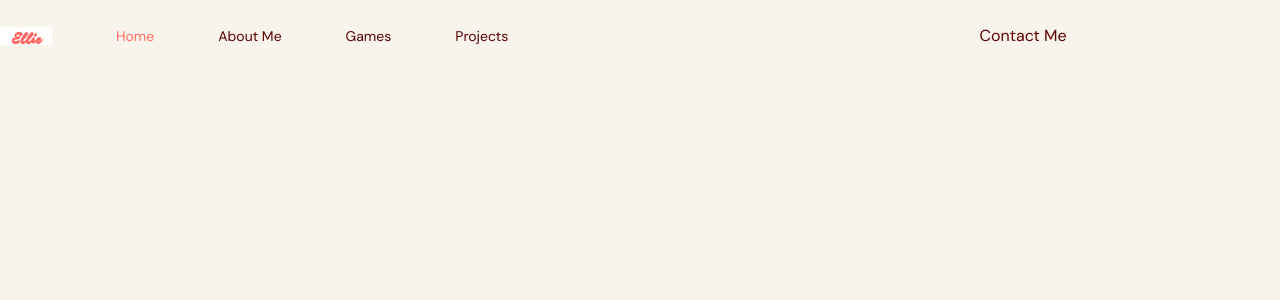
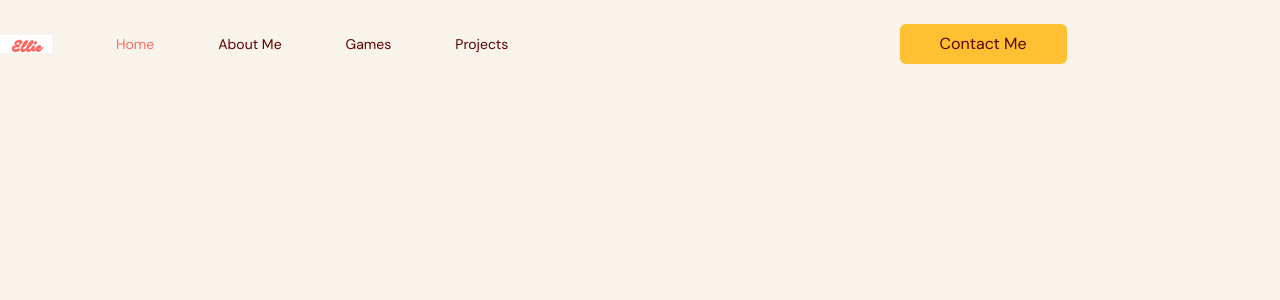
Before and after one commit to elliegance/ellie-website, a React (Vite) app in the folder personal-typescript/: page / in a window 1280 px wide. Shown: the top 300 px of the page. Built offline with nearby package versions, Linux system fonts and the light colour scheme.

Commit message:
chore: implement a reusable ActionButton

```diff
--- a/personal-typescript/src/scenes/navbar/index.tsx
+++ b/personal-typescript/src/scenes/navbar/index.tsx
@@ -4,7 +4,7 @@
 import Link from "./Link"
 import { SelectedPage } from "@/shared/types"
 import useMediaQuery from "@/hooks/useMediaQuery"
-import { isAbsolute } from "path"
+import ActionButton from "@/shared/ActionButton"
 
 type Props = {
   selectedPage: SelectedPage
@@ -53,9 +53,8 @@
                     />
                     </div>
                     <div className={`${flexBetween} gap-8`}>
-                    <Link
-                      page="Contact Me"
-                      selectedPage={selectedPage}
+                      <ActionButton
+                      children="Contact Me"
                       setSelectedPage={setSelectedPage}
                     />
                   </div>
--- /dev/null
+++ b/personal-typescript/src/shared/ActionButton.tsx
@@ -0,0 +1,22 @@
+import React from "react"
+import AnchorLink from "react-anchor-link-smooth-scroll"
+import { SelectedPage } from "@/shared/types"
+
+type Props = {
+    children:React.ReactNode,
+    setSelectedPage: (value: SelectedPage) => void
+}
+
+const ActionButton = ({children, setSelectedPage}: Props) => {
+  return (
+    <AnchorLink className="rounded-md bg-secondary-500 px-10 py-2 hover:bg-primary-500 hover:text-white"
+    onClick={() => setSelectedPage(SelectedPage.ContactMe)}
+    href={`#${SelectedPage.ContactMe}`}
+    >
+
+        {children}
+        </AnchorLink>
+  )
+}
+
+export default ActionButton
```
